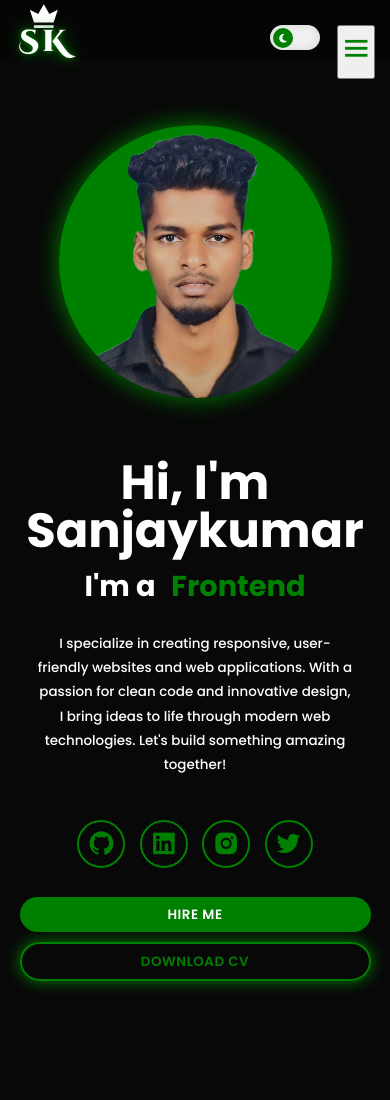
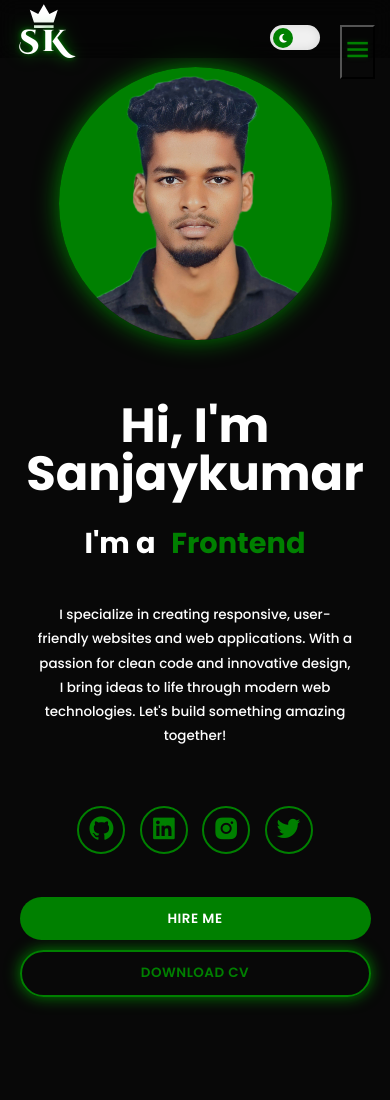
Before and after one commit to Sanjaykumar-tech/portfolio, a plain HTML site: page index.html in a window 390 px wide. Shown: the top 1100 px of the page. Drawn offline with nearby package versions, Linux system fonts and the light colour scheme.

Commit message:
Fix mobile view: header, home, buttons aligned properly

```diff
--- a/style.css
+++ b/style.css
@@ -8,7 +8,6 @@
    CSS VARIABLES
 ==================================================== */
 :root {
-  --header-height: 8rem;
   --bg-color: #080808;
   --second-bg-color: #101010;
   --text-color: white;
@@ -1267,6 +1266,19 @@ textarea:focus:invalid {
     top: 25px;
   }
 
+  #menu-icon {
+    background: transparent !important;
+    width: auto !important;
+    height: auto !important;
+    padding: 0 !important;
+  }
+
+  #menu-icon i.bx-menu {
+    color: var(--main-color) !important; /* Green color */
+    font-size: 3.2rem !important;
+    text-shadow: 0 0 5px rgba(0,128,0,0.3);
+  }
+
   .theme-toggle {
     right: 70px;
     top: 25px;
@@ -1297,6 +1309,17 @@ textarea:focus:invalid {
     text-align: center;
   }
 
+  .btn-group .btn {
+    padding: 1.2rem 2rem !important;
+    font-size: 1.4rem !important;
+    min-width: 120px !important;
+  }
+
+  .btn-group {
+    gap: 1rem !important;
+    justify-content: center !important;
+  }
+
   .read-more-btn {
     margin: 1.5rem auto 0;
     display: block;
@@ -1315,6 +1338,14 @@ textarea:focus:invalid {
   .navbar a {
     padding: 1.5rem;
     text-align: center;
+  }
+
+  .home {
+    padding-top: 2rem !important;
+  }
+
+  .home-content {
+    gap: 1.5rem !important;
   }
 
   /* === Mobile Header === */
```
